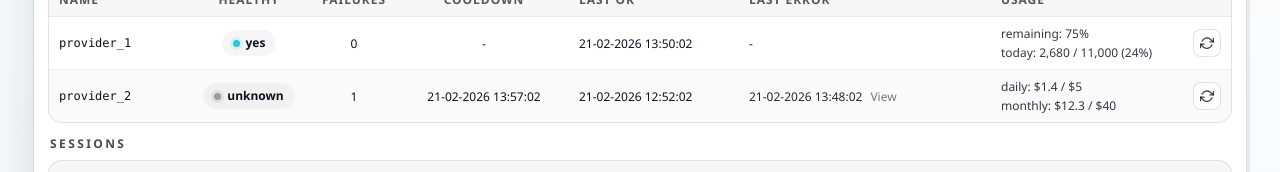
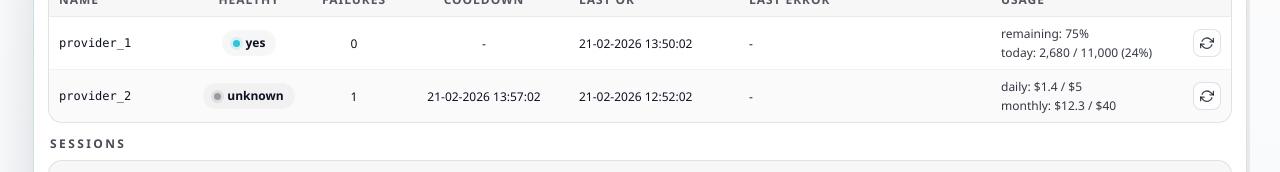
Before and after one commit to yiyousiow000814/API-Router, a React (Vite) app: page / in a window 1280 px wide. Shown: the part 376-548 px from the top of the page. Built offline with nearby package versions, Linux system fonts and the light colour scheme.

Commit message:
fix: hide stale last-error jump entry

```diff
--- a/src/ui/components/ProvidersTable.tsx
+++ b/src/ui/components/ProvidersTable.tsx
@@ -191,7 +191,14 @@ export function ProvidersTable({ providers, status, refreshingProviders, onRefre
 
             const lastErrorMessage = h.last_error?.trim() ?? ''
             const lastErrorAt = h.last_fail_at_unix_ms
-            const showLastError = lastErrorAt > 0 && lastErrorMessage.length > 0
+            const hasMatchingRecentError = status.recent_events.some((event) => {
+              if (event.level !== 'error') return false
+              if (event.provider !== p) return false
+              if (event.unix_ms !== lastErrorAt) return false
+              if (lastErrorMessage.length === 0) return true
+              return event.message.trim() === lastErrorMessage
+            })
+            const showLastError = lastErrorAt > 0 && lastErrorMessage.length > 0 && hasMatchingRecentError
 
             return (
               <tr key={p}>
```
